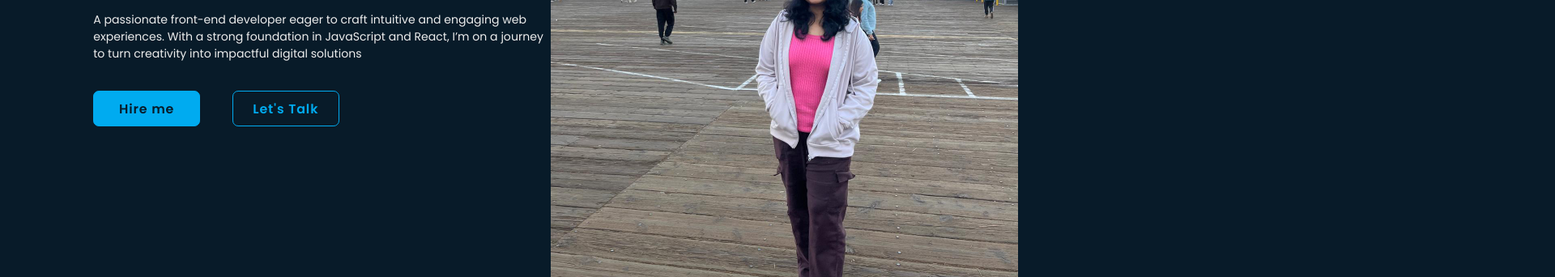
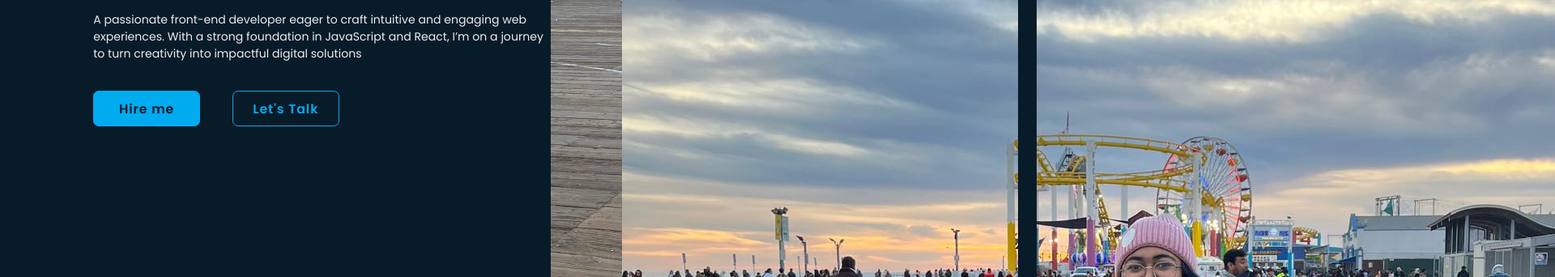
Before and after one commit to mu5KanV/Personal-Portfolio-Website, a plain HTML site: page index.html in a window 1280 px wide. Shown: the part 377-719 px from the top of the page at 81% size, 1920 px wide, since content can reach past the window. Drawn offline with nearby package versions, Linux system fonts and the light colour scheme; a web font is replaced by a local one.

Commit message:
changed image

```diff
--- a/index.html
+++ b/index.html
@@ -59,7 +59,9 @@
                 <span class="animate" style="--i:6"></span>
             </div>
 
-            <div class="home-imgHover"></div>
+            <div class="home-imgHover">
+                <img src="images/home.jpg" alt="">
+            </div>
             <span class="animate home-img" style="--i:7"></span>
         </div>
      </section>
```
